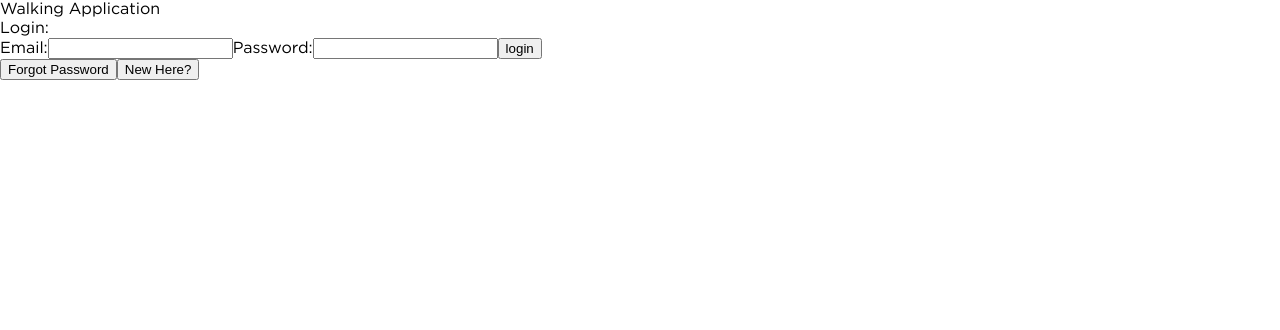
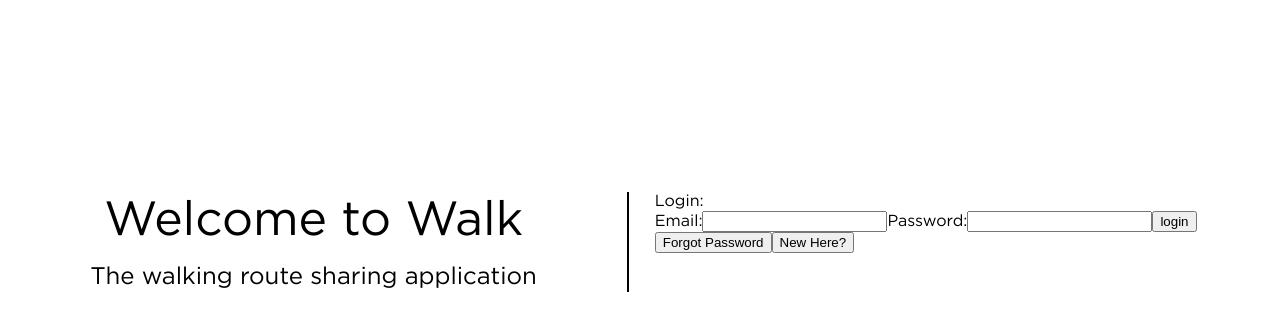
Before and after one commit to AJVEATS/final-year-project, a Next.js app: page / in a window 1280 px wide. Shown: the top 330 px of the page. Built offline with nearby package versions, Linux system fonts and the light colour scheme; no server answers.

Commit message:
Creating Basic Pages

```diff
--- a/src/pages/index.js
+++ b/src/pages/index.js
@@ -1,6 +1,6 @@
 import Head from 'next/head'
-import styles from '@/styles/Index.module.scss'
-import Base from 'Components/Base/BaseComponent'
+import styles from '@/styles/pages/Index.module.scss'
+import Base from 'Components/Layout/Base/BaseComponent'
 import AuthenticationComponent from 'Components/authenticationComponent/AuthenticationComponent'
 
 const Index = () => {
@@ -11,9 +11,13 @@ const Index = () => {
         <title>Index page</title>
       </Head>
       <div className={styles.main}>
-        <p>Walking Application</p>
+        <div className={styles.titleSection}>
+          <p className={styles.title}>Welcome to Walk</p>
+          <p className={styles.subTitle}>The walking route sharing application</p>
+        </div>
+        <div className={styles.divider}></div>
+        <AuthenticationComponent />
       </div>
-      <AuthenticationComponent />
     </Base>
   )
 }
--- a/src/styles/Index.module.scss
+++ /dev/null
@@ -1,2 +0,0 @@
-.main {
-}
--- /dev/null
+++ b/src/styles/pages/Index.module.scss
@@ -0,0 +1,39 @@
+.main {
+  width: 100%;
+  display: flex;
+  vertical-align: middle;
+  margin-top: 15%;
+
+  .titleSection {
+    width: 49%;
+    display: flex;
+    flex-wrap: wrap;
+    flex-direction: row;
+    justify-content: center;
+    align-items: center;
+    align-content: center;
+
+    .title {
+      font-size: 3em;
+      padding-bottom: 2%;
+    }
+
+    .subTitle {
+      font-size: 1.5em;
+    }
+  }
+
+  .divider {
+    width: 2%;
+    border-left: solid black 2px;
+  }
+
+  .authenticationComponent {
+    width: 49%;
+    margin: 0 5%;
+    display: flex;
+    flex-wrap: wrap;
+    flex-direction: row;
+    justify-content: center;
+  }
+}
```
Also changed, not shown: src/pages/account.js (+6 -4 lines), src/pages/home.js (+8 -7 lines).
